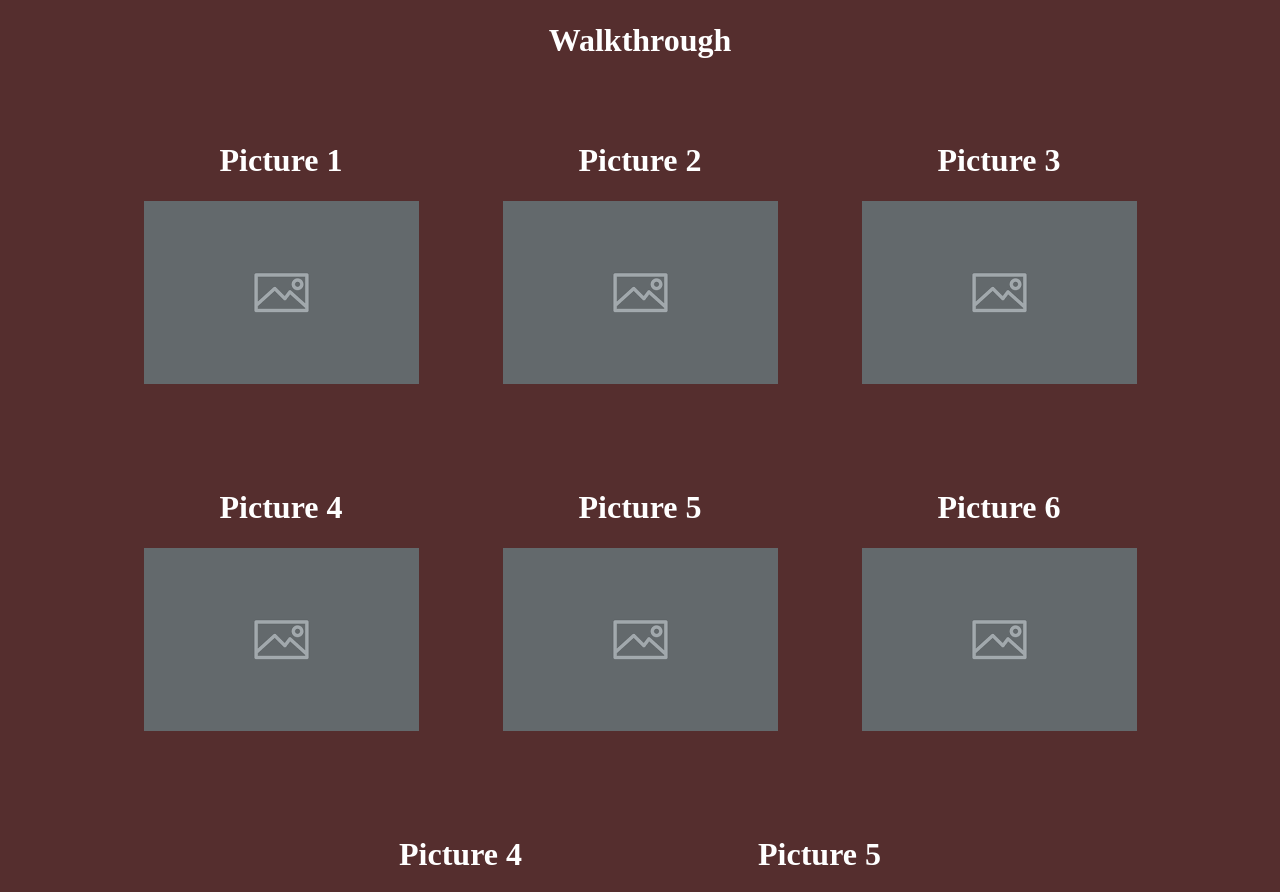
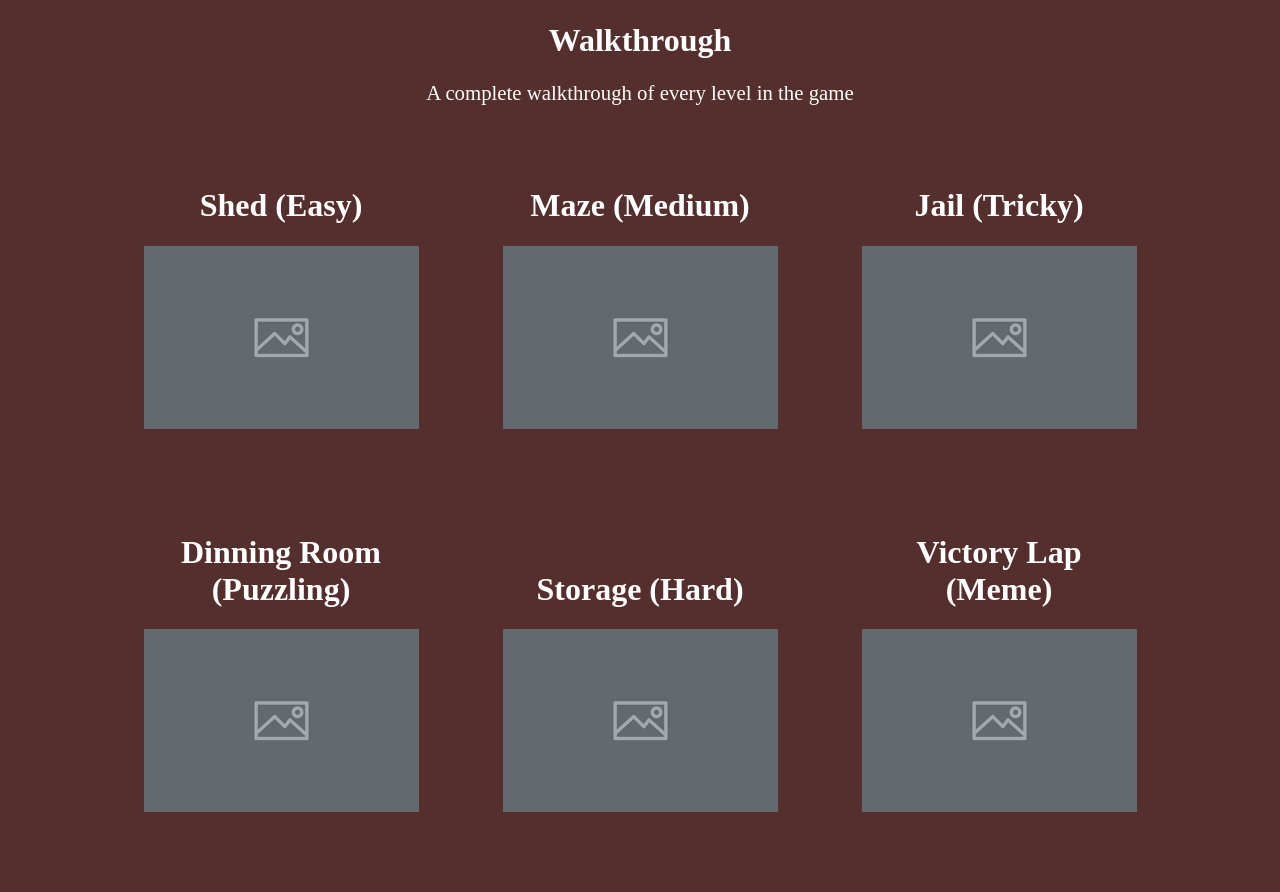
Before and after one commit to ryanbevan3/ryanbevan3.github.io, a plain HTML site: page reviews.html in a window 1280 px wide. Shown: the part 55-947 px from the top of the page. Drawn offline with Linux system fonts and the light colour scheme.

Commit message:
Add files via upload

```diff
--- a/reviews.html
+++ b/reviews.html
@@ -22,27 +22,28 @@
 		<div class="container">
             <div class="homeHeader">
                 <h1>Walkthrough</h1>
+				<p>A complete walkthrough of every level in the game</p>
             </div>
         </div>
 
 		<div class="container">
             <div class="containerPictures">
                 <div class="pictureOne">
-                    <h1 class="pictureOneHeader">Picture 1</h1>
+                    <h1 class="pictureOneHeader">Shed (Easy)</h1>
                     <img class="pictureOne" src="images/homeImage.png" alt="Picture 1">
                 </div>
             </div>
 
             <div class="containerPictures">
                 <div class="pictureOne">
-                    <h1 class="pictureOneHeader">Picture 2</h1>
+                    <h1 class="pictureOneHeader">Maze (Medium)</h1>
                     <img class="pictureOne" src="images/homeImage.png" alt="Picture 2">
                 </div>
             </div>
 
             <div class="containerPictures">
                 <div class="pictureOne">
-                    <h1 class="pictureOneHeader">Picture 3</h1>
+                    <h1 class="pictureOneHeader">Jail (Tricky)</h1>
                     <img class="pictureOne" src="images/homeImage.png" alt="Picture 3">
                 </div>
             </div>
@@ -51,21 +52,21 @@
         <div class="container">
             <div class="containerPictures">
                 <div class="pictureOne">
-                    <h1 class="pictureOneHeader">Picture 4</h1>
+                    <h1 class="pictureOneHeader">Dinning Room (Puzzling)</h1>
                     <img class="pictureOne" src="images/homeImage.png" alt="Picture 4">
                 </div>
             </div>
 
             <div class="containerPictures">
                 <div class="pictureOne">
-                    <h1 class="pictureOneHeader">Picture 5</h1>
+                    <h1 class="pictureOneHeader">Storage (Hard)</h1>
                     <img class="pictureOne" src="images/homeImage.png" alt="Picture 5">
                 </div>
             </div>
 
             <div class="containerPictures">
                 <div class="pictureOne">
-                    <h1 class="pictureOneHeader">Picture 6</h1>
+                    <h1 class="pictureOneHeader">Victory Lap (Meme)</h1>
                     <img class="pictureOne" src="images/homeImage.png" alt="Picture 6">
                 </div>
             </div>
@@ -74,14 +75,14 @@
 		<div class="container">
             <div class="containerPictures">
                 <div class="pictureOne">
-                    <h1 class="pictureOneHeader">Picture 4</h1>
+                    <h1 class="pictureOneHeader">Tutorial</h1>
                     <img class="pictureOne" src="images/homeImage.png" alt="Picture 4">
                 </div>
             </div>
 
             <div class="containerPictures">
                 <div class="pictureOne">
-                    <h1 class="pictureOneHeader">Picture 5</h1>
+                    <h1 class="pictureOneHeader">Menu/Lobby</h1>
                     <img class="pictureOne" src="images/homeImage.png" alt="Picture 5">
                 </div>
             </div>
```
